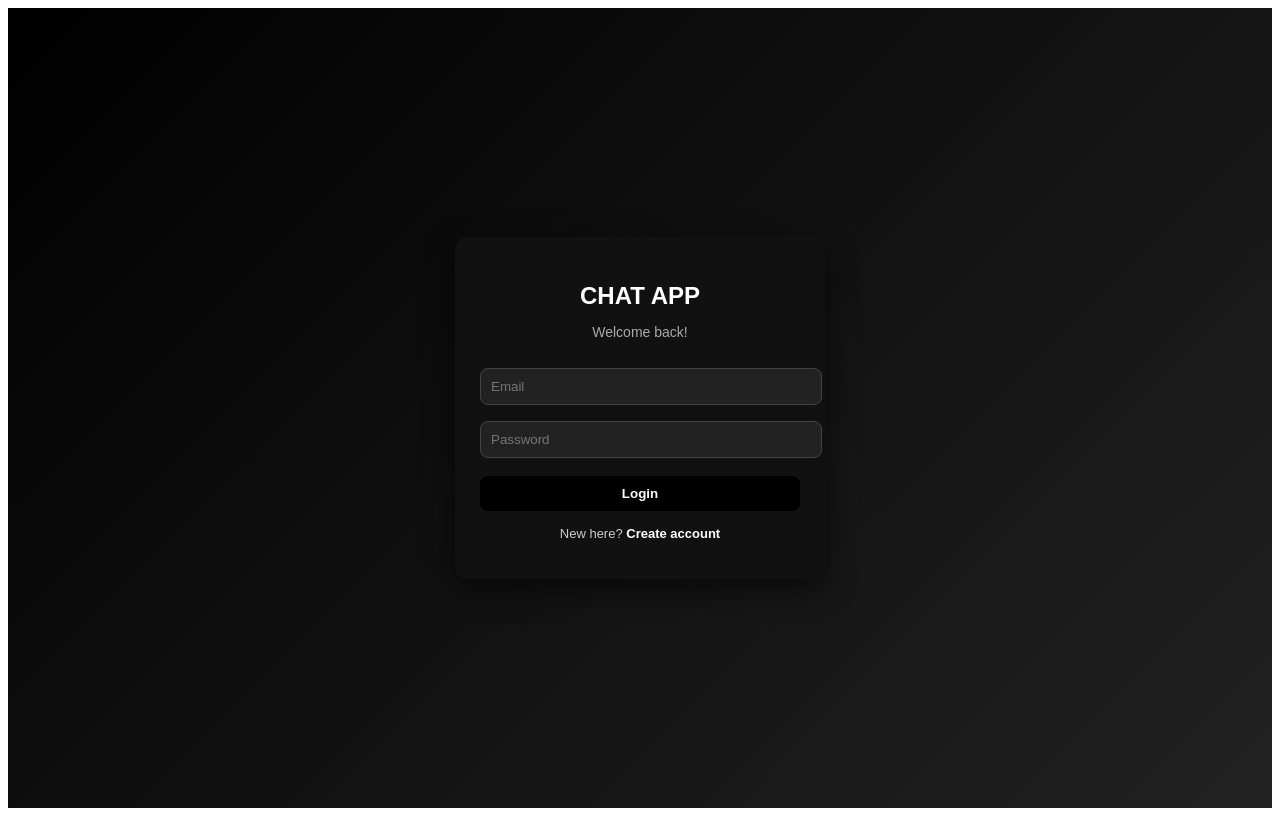
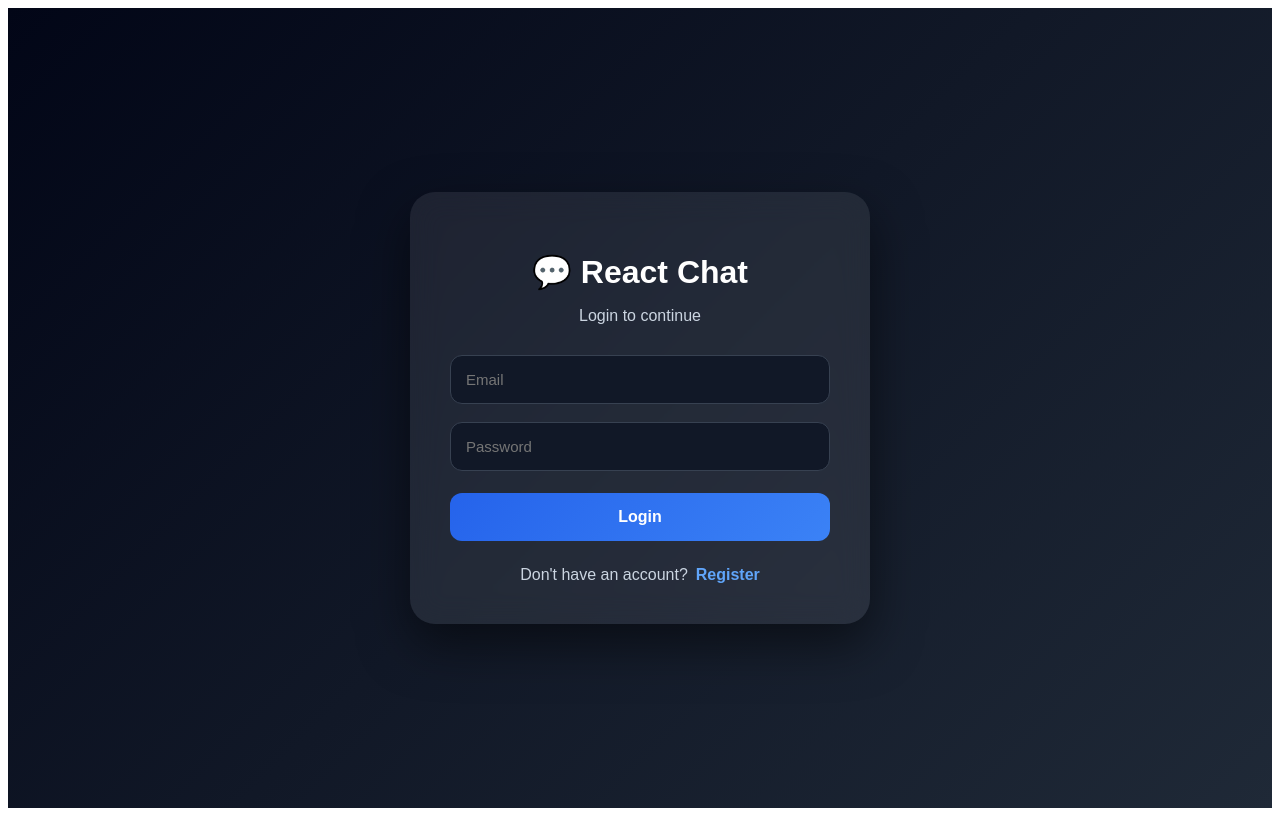
Before and after one commit to Anjana72006/chat, a React (Vite) app: page / in a window 1280 px wide. Built offline with nearby package versions, Linux system fonts and the light colour scheme; no server answers.

Commit message:
Update AuthPage.jsx

```diff
--- a/src/pages/AuthPage.jsx
+++ b/src/pages/AuthPage.jsx
@@ -1,133 +1,229 @@
 import { useState } from "react";
 import {
   createUserWithEmailAndPassword,
-  signInWithEmailAndPassword
+  signInWithEmailAndPassword,
 } from "firebase/auth";
 import { auth } from "../firebase";
 import { useNavigate } from "react-router-dom";
 
-export default function Auth() {
-  const [email, setEmail] = useState("");
-  const [password, setPassword] = useState("");
-  const [isLogin, setIsLogin] = useState(true);
+export default function AuthPages() {
 
   const navigate = useNavigate();
 
-  const handleAuth = async () => {
+  const [isLogin, setIsLogin] = useState(true);
+
+  const [email, setEmail] = useState("");
+  const [password, setPassword] = useState("");
+
+
+
+  const handleSubmit = async (e) => {
+    e.preventDefault();
+
     try {
+
       if (isLogin) {
-        await signInWithEmailAndPassword(auth, email, password);
+
+        await signInWithEmailAndPassword(
+          auth,
+          email,
+          password
+        );
+
       } else {
-        await createUserWithEmailAndPassword(auth, email, password);
+
+        await createUserWithEmailAndPassword(
+          auth,
+          email,
+          password
+        );
+
       }
 
+
       navigate("/chat");
-    } catch (err) {
-      alert(err.message);
+
+
+    } catch (error) {
+
+      alert(error.message);
+
     }
   };
 
+
+
   return (
-    <div style={styles.page}>
-      <div style={styles.card}>
-        <h2 style={styles.title}> CHAT APP </h2>
-        <p style={styles.subtitle}>
-          {isLogin ? "Welcome back!" : "Create your account"}
+
+    <div
+      style={{
+        minHeight:"100vh",
+        width:"100%",
+        display:"flex",
+        justifyContent:"center",
+        alignItems:"center",
+        background:
+          "linear-gradient(135deg,#020617,#111827,#1f2937)",
+        fontFamily:"Arial, sans-serif"
+      }}
+    >
+
+
+      <div
+        style={{
+          width:"380px",
+          padding:"40px",
+          borderRadius:"25px",
+          background:
+            "rgba(255,255,255,0.08)",
+          backdropFilter:"blur(15px)",
+          boxShadow:
+            "0 20px 50px rgba(0,0,0,.5)",
+          color:"white"
+        }}
+      >
+
+
+        <h1
+          style={{
+            textAlign:"center",
+            marginBottom:"10px",
+            fontSize:"32px"
+          }}
+        >
+          💬 React Chat
+        </h1>
+
+
+        <p
+          style={{
+            textAlign:"center",
+            color:"#cbd5e1",
+            marginBottom:"30px"
+          }}
+        >
+          {isLogin
+            ? "Login to continue"
+            : "Create your account"}
         </p>
 
+
+
+        <form onSubmit={handleSubmit}>
+
+
           <input
-          style={styles.input}
+            type="email"
             placeholder="Email"
             value={email}
-          onChange={(e) => setEmail(e.target.value)}
+            onChange={(e)=>
+              setEmail(e.target.value)
+            }
+            required
+            style={{
+              width:"100%",
+              padding:"15px",
+              marginBottom:"18px",
+              borderRadius:"12px",
+              border:"1px solid #374151",
+              background:"#111827",
+              color:"white",
+              outline:"none",
+              fontSize:"15px",
+              boxSizing:"border-box"
+            }}
           />
 
+
+
           <input
-          style={styles.input}
             type="password"
             placeholder="Password"
             value={password}
-          onChange={(e) => setPassword(e.target.value)}
+            onChange={(e)=>
+              setPassword(e.target.value)
+            }
+            required
+            style={{
+              width:"100%",
+              padding:"15px",
+              marginBottom:"22px",
+              borderRadius:"12px",
+              border:"1px solid #374151",
+              background:"#111827",
+              color:"white",
+              outline:"none",
+              fontSize:"15px",
+              boxSizing:"border-box"
+            }}
           />
 
-        <button onClick={handleAuth} style={styles.button}>
-          {isLogin ? "Login" : "Sign Up"}
+
+
+          <button
+            type="submit"
+            style={{
+              width:"100%",
+              padding:"15px",
+              borderRadius:"12px",
+              border:"none",
+              cursor:"pointer",
+              color:"white",
+              fontSize:"16px",
+              fontWeight:"700",
+              background:
+                "linear-gradient(135deg,#2563eb,#3b82f6)"
+            }}
+          >
+
+            {isLogin ? "Login" : "Register"}
+
           </button>
 
-        <p style={styles.switchText}>
-          {isLogin ? "New here?" : "Already have an account?"}{" "}
-          <span style={styles.link} onClick={() => setIsLogin(!isLogin)}>
-            {isLogin ? "Create account" : "Login"}
+
+        </form>
+
+
+
+
+        <div
+          style={{
+            textAlign:"center",
+            marginTop:"25px",
+            color:"#cbd5e1"
+          }}
+        >
+
+          {isLogin
+          ? "Don't have an account?"
+          : "Already have an account?"}
+
+
+          <span
+            onClick={()=>
+              setIsLogin(!isLogin)
+            }
+            style={{
+              color:"#60a5fa",
+              marginLeft:"8px",
+              cursor:"pointer",
+              fontWeight:"700"
+            }}
+          >
+            {isLogin
+            ? "Register"
+            : "Login"}
+
           </span>
-        </p>
+
+
         </div>
+
+
       </div>
+
+
+    </div>
+
   );
 }
-
-/* 🎨 STYLES */
-const styles = {
-  page: {
-    height: "100vh",
-    display: "flex",
-    justifyContent: "center",
-    alignItems: "center",
-    background: "linear-gradient(135deg, #000000, #222222)",
-    fontFamily: "Arial",
-  },
-
-  card: {
-    width: "320px",
-    padding: "25px",
-    borderRadius: "12px",
-    backgroundColor: "#111111",
-    boxShadow: "0 10px 30px rgba(0,0,0,0.6)",
-    textAlign: "center",
-  },
-
-  title: {
-    marginBottom: "5px",
-    color: "#ffffff",
-  },
-
-  subtitle: {
-    marginBottom: "20px",
-    fontSize: "14px",
-    color: "#aaaaaa",
-  },
-
-  input: {
-    width: "100%",
-    padding: "10px",
-    margin: "8px 0",
-    borderRadius: "8px",
-    border: "1px solid #444",
-    outline: "none",
-    backgroundColor: "#222222",
-    color: "#ffffff",
-  },
-
-  button: {
-    width: "100%",
-    padding: "10px",
-    marginTop: "10px",
-    borderRadius: "8px",
-    border: "none",
-    backgroundColor: "#000000",
-    color: "white",
-    cursor: "pointer",
-    fontWeight: "bold",
-  },
-
-  switchText: {
-    marginTop: "15px",
-    fontSize: "13px",
-    color: "#cccccc",
-  },
-
-  link: {
-    color: "#ffffff",
-    cursor: "pointer",
-    fontWeight: "bold",
-  },
-};
```
Lines whose indentation alone changed are shown as unchanged.
